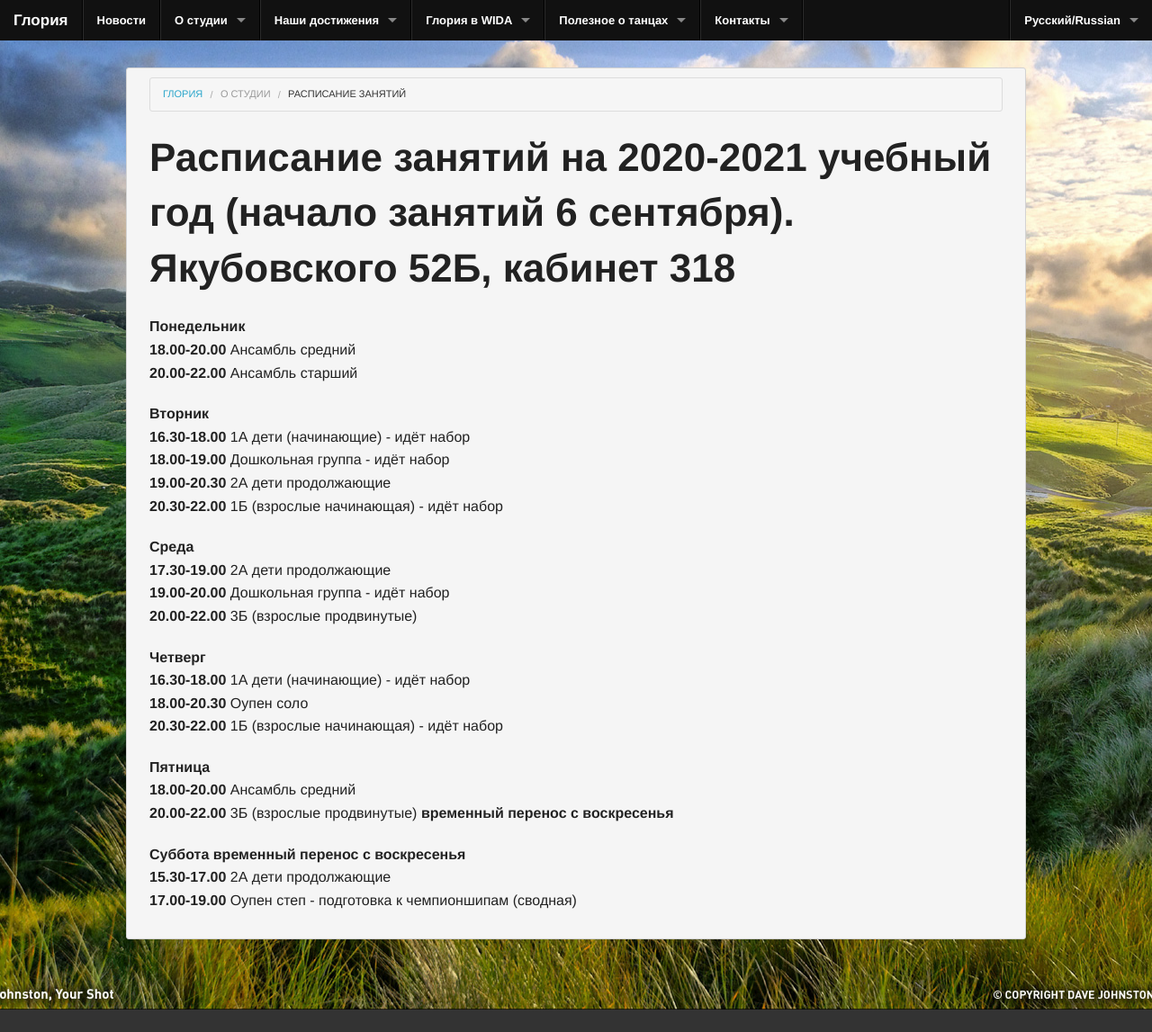
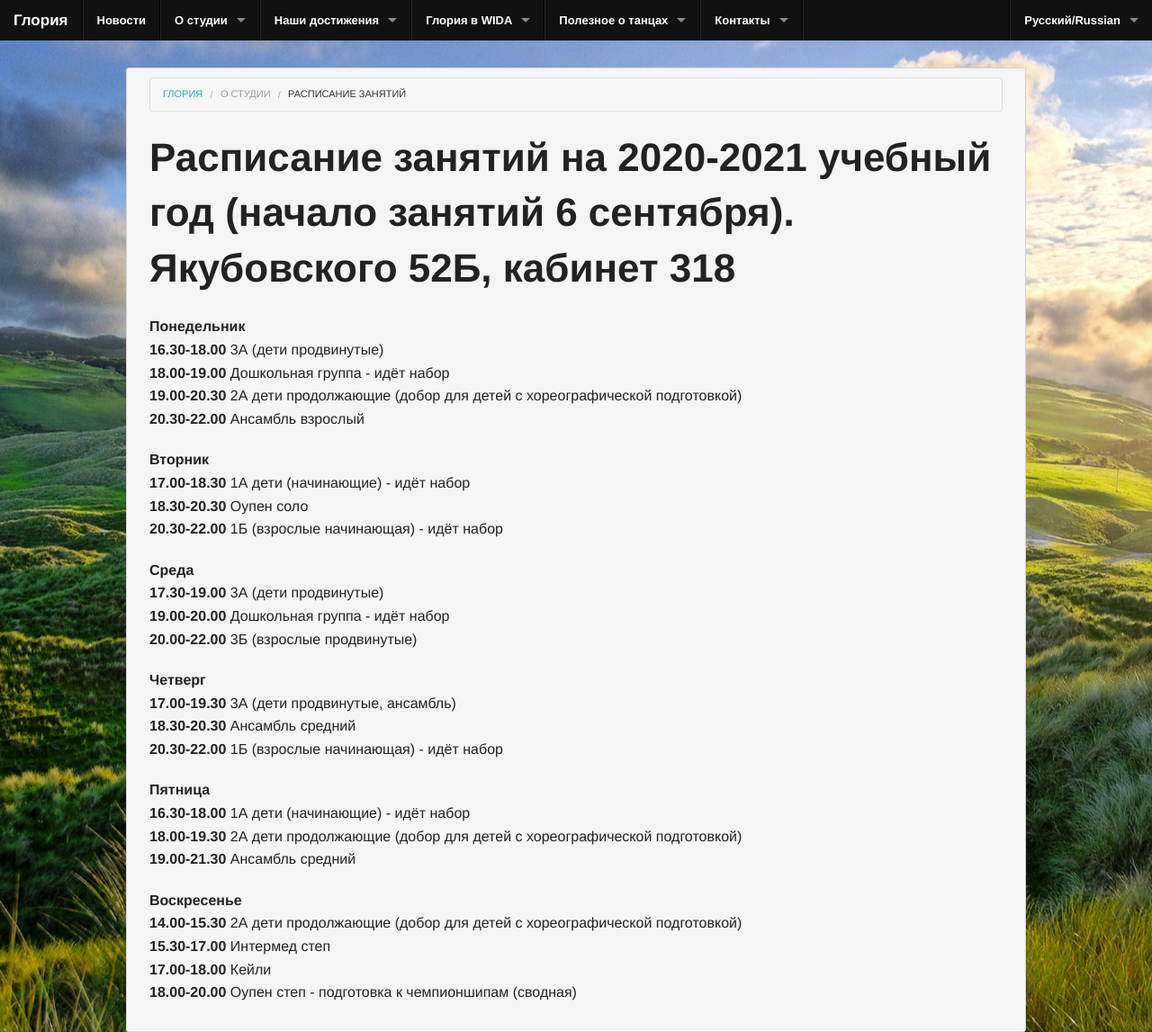
Before and after one commit to gloria-studio/gloria-studio.github.io, a Jekyll site: the page built from about/schedule/index.md, in a window 1280 px wide. Shown: the whole page at 90% size. Built offline with Jekyll 4.4.1, drawn with Linux system fonts in a browser that asks for light colours.

Commit message:
Update index.md

```diff
--- a/about/schedule/index.md
+++ b/about/schedule/index.md
@@ -17,31 +17,35 @@ published: true
 # Расписание занятий на 2020-2021 учебный год (начало занятий 6 сентября). Якубовского 52Б, кабинет 318
 
 **Понедельник**
-**18.00-20.00** Ансамбль средний
-**20.00-22.00** Ансамбль старший
+**16.30-18.00** 3А (дети продвинутые)
+**18.00-19.00** Дошкольная группа  - идёт набор
+**19.00-20.30** 2А дети продолжающие (добор для детей с хореографической подготовкой)
+**20.30-22.00** Ансамбль взрослый
 
 **Вторник**
-**16.30-18.00** 1А дети (начинающие)  - идёт набор
-**18.00-19.00** Дошкольная группа  - идёт набор
-**19.00-20.30** 2А дети продолжающие
+**17.00-18.30** 1А дети (начинающие)  - идёт набор
+**18.30-20.30** Оупен соло
 **20.30-22.00** 1Б (взрослые начинающая)  - идёт набор
 
 
 **Среда**
-**17.30-19.00** 2А дети продолжающие
+**17.30-19.00** 3А (дети продвинутые)
 **19.00-20.00** Дошкольная группа  - идёт набор
 **20.00-22.00** 3Б (взрослые продвинутые)
 
 **Четверг**
-**16.30-18.00** 1А дети (начинающие)  - идёт набор
-**18.00-20.30** Оупен соло
+**17.00-19.30** 3А (дети продвинутые, ансамбль)
+**18.30-20.30** Ансамбль средний
 **20.30-22.00** 1Б (взрослые начинающая)   - идёт набор
 
 **Пятница**
-**18.00-20.00** Ансамбль средний
-**20.00-22.00** 3Б (взрослые продвинутые)   **временный перенос с воскресенья**
+**16.30-18.00** 1А дети (начинающие)  - идёт набор
+**18.00-19.30** 2А дети продолжающие (добор для детей с хореографической подготовкой)
+**19.00-21.30** Ансамбль средний
 
 
-**Суббота** **временный перенос с воскресенья**
-**15.30-17.00** 2А дети продолжающие
-**17.00-19.00** Оупен степ - подготовка к чемпионшипам (сводная)
+**Воскресенье**
+**14.00-15.30** 2А дети продолжающие (добор для детей с хореографической подготовкой)
+**15.30-17.00** Интермед степ
+**17.00-18.00** Кейли
+**18.00-20.00** Оупен степ - подготовка к чемпионшипам (сводная)
```
